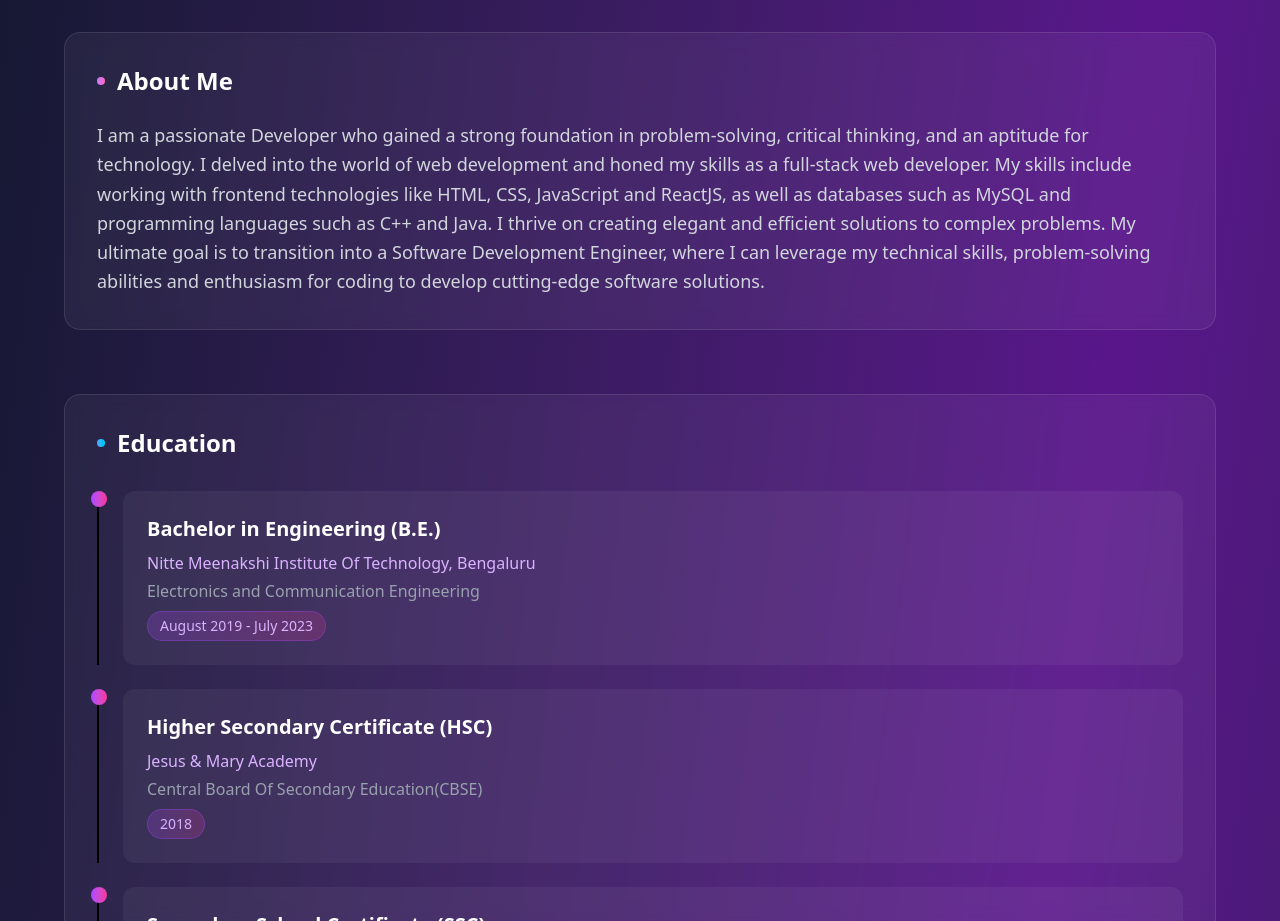
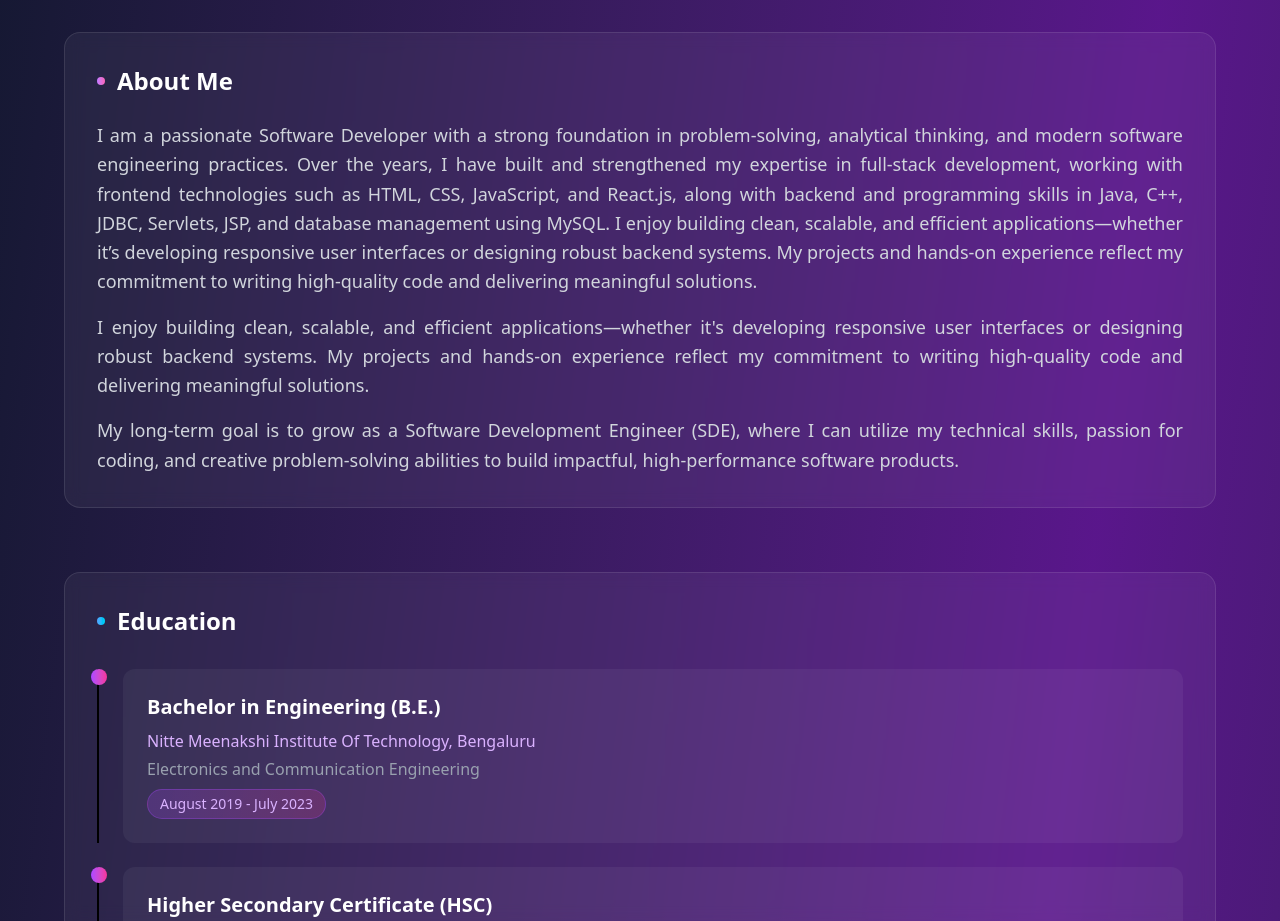
Before and after one commit to ShreyashPrateek/portfolio, a React (Vite) app: page / in a window 1280 px wide. Shown: the part 980-1901 px from the top of the page. Built offline with nearby package versions, Linux system fonts and the light colour scheme.

Commit message:
Updating About Content

```diff
--- a/src/components/about/AboutCard.jsx
+++ b/src/components/about/AboutCard.jsx
@@ -42,9 +42,18 @@ const AboutCard = () => {
           <span className="w-2 h-2 bg-gradient-to-r from-purple-400 to-pink-400 rounded-full mr-3"></span>
           About Me
         </h3>
-        <p className="text-gray-300 leading-relaxed text-lg">
-          I am a passionate Developer who gained a strong foundation in problem-solving, critical thinking, and an aptitude for technology. I delved into the world of web development and honed my skills as a full-stack web developer. My skills include working with frontend technologies like HTML, CSS, JavaScript and ReactJS, as well as databases such as MySQL and programming languages such as C++ and Java. I thrive on creating elegant and efficient solutions to complex problems. My ultimate goal is to transition into a Software Development Engineer, where I can leverage my technical skills, problem-solving abilities and enthusiasm for coding to develop cutting-edge software solutions.
-        </p>
+        <div className="space-y-4">
+          <p className="text-gray-300 leading-relaxed text-lg text-justify">
+            I am a passionate Software Developer with a strong foundation in problem-solving, analytical thinking, and modern software engineering practices. Over the years, I have built and strengthened my expertise in full-stack development, working with frontend technologies such as HTML, CSS, JavaScript, and React.js, along with backend and programming skills in Java, C++, JDBC, Servlets, JSP, and database management using MySQL.
+        I enjoy building clean, scalable, and efficient applications—whether it’s developing responsive user interfaces or designing robust backend systems. My projects and hands-on experience reflect my commitment to writing high-quality code and delivering meaningful solutions.
+          </p>
+          <p className="text-gray-300 leading-relaxed text-lg text-justify">
+            I enjoy building clean, scalable, and efficient applications—whether it's developing responsive user interfaces or designing robust backend systems. My projects and hands-on experience reflect my commitment to writing high-quality code and delivering meaningful solutions.
+          </p>
+          <p className="text-gray-300 leading-relaxed text-lg text-justify">
+            My long-term goal is to grow as a Software Development Engineer (SDE), where I can utilize my technical skills, passion for coding, and creative problem-solving abilities to build impactful, high-performance software products.
+          </p>
+        </div>
       </div>
 
       {/* Education Section */}
```
